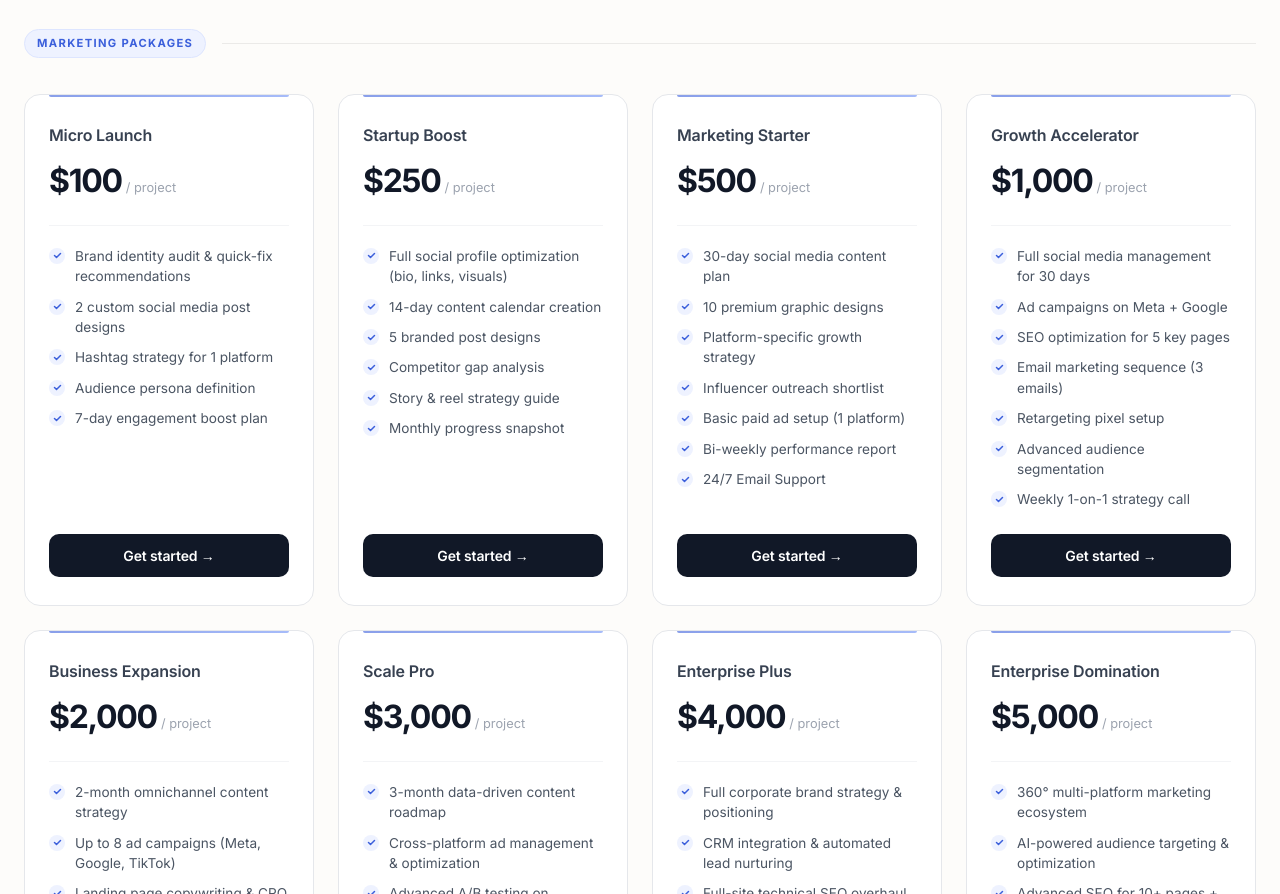
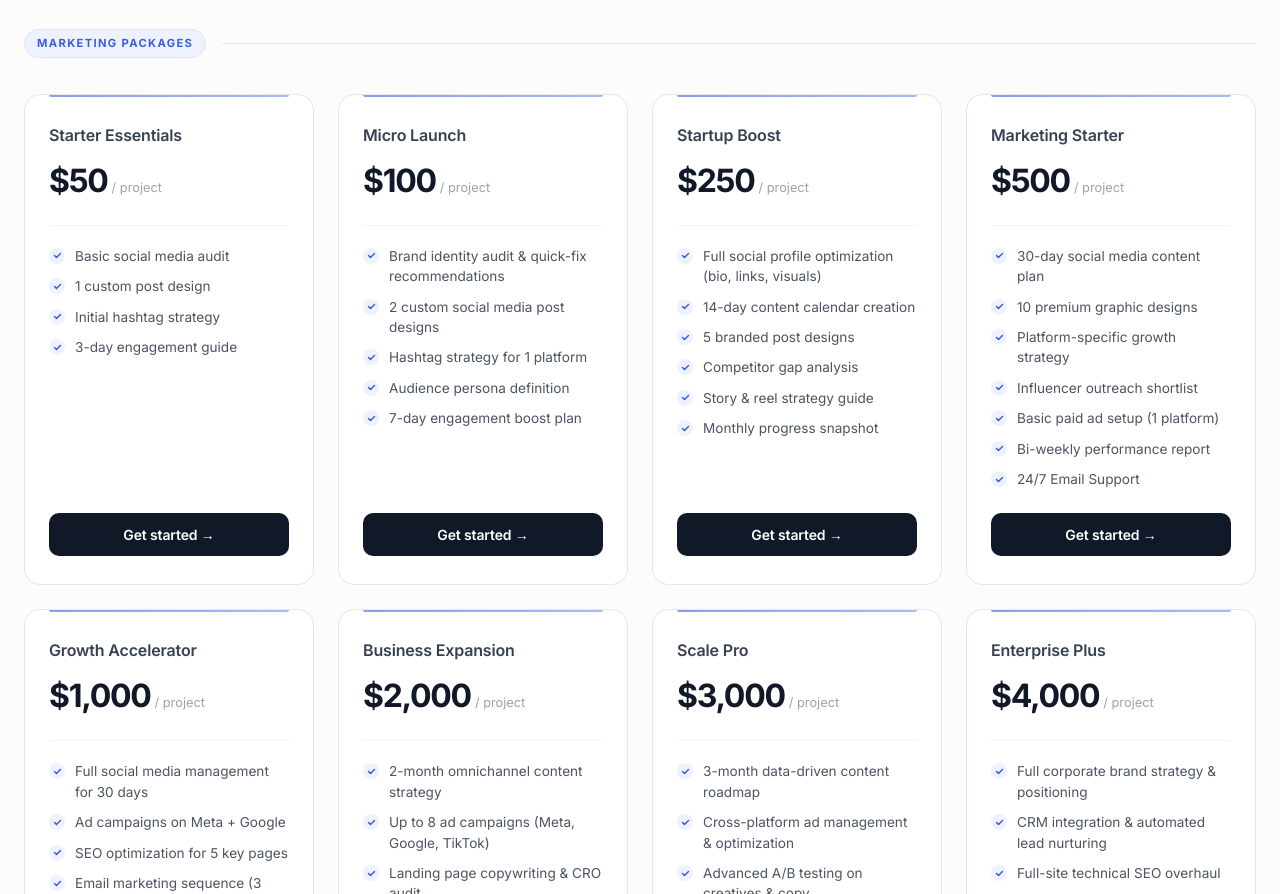
Before and after one commit to muhammetcan-akcura/buythere, a Next.js app: page / in a window 1280 px wide. Shown: the part 2320-3214 px from the top of the page. Built offline with nearby package versions, Linux system fonts and the light colour scheme.

Commit message:
Add  Starter Essentials package to Marketing Packages

```diff
--- a/app/components/pricing/index.tsx
+++ b/app/components/pricing/index.tsx
@@ -12,6 +12,18 @@ interface ServiceData {
 
 const servicesData: ServiceData[] = [
 
+    {
+        category: "Marketing Packages",
+        title: "Starter Essentials",
+        price: "$50",
+        priceNum: 50,
+        features: [
+            "Basic social media audit",
+            "1 custom post design",
+            "Initial hashtag strategy",
+            "3-day engagement guide"
+        ]
+    },
     {
         category: "Marketing Packages",
         title: "Micro Launch",
```
